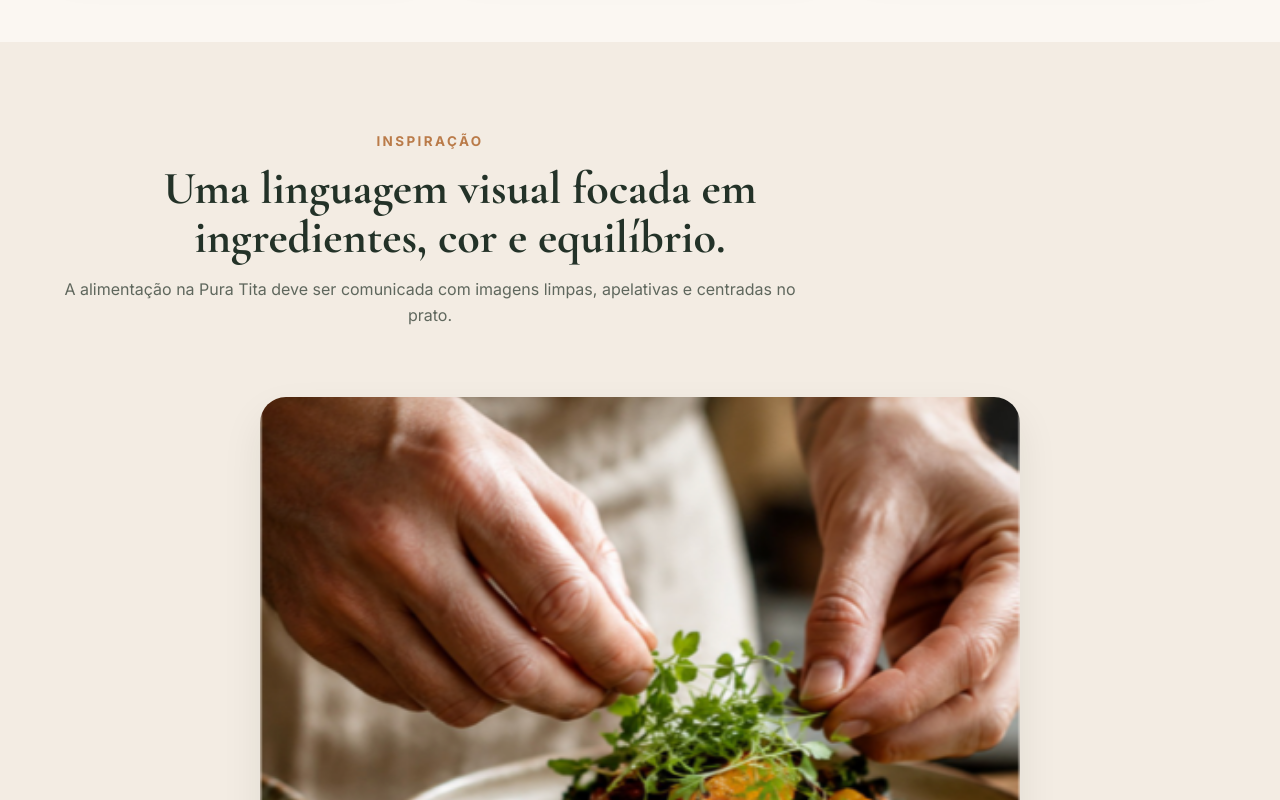
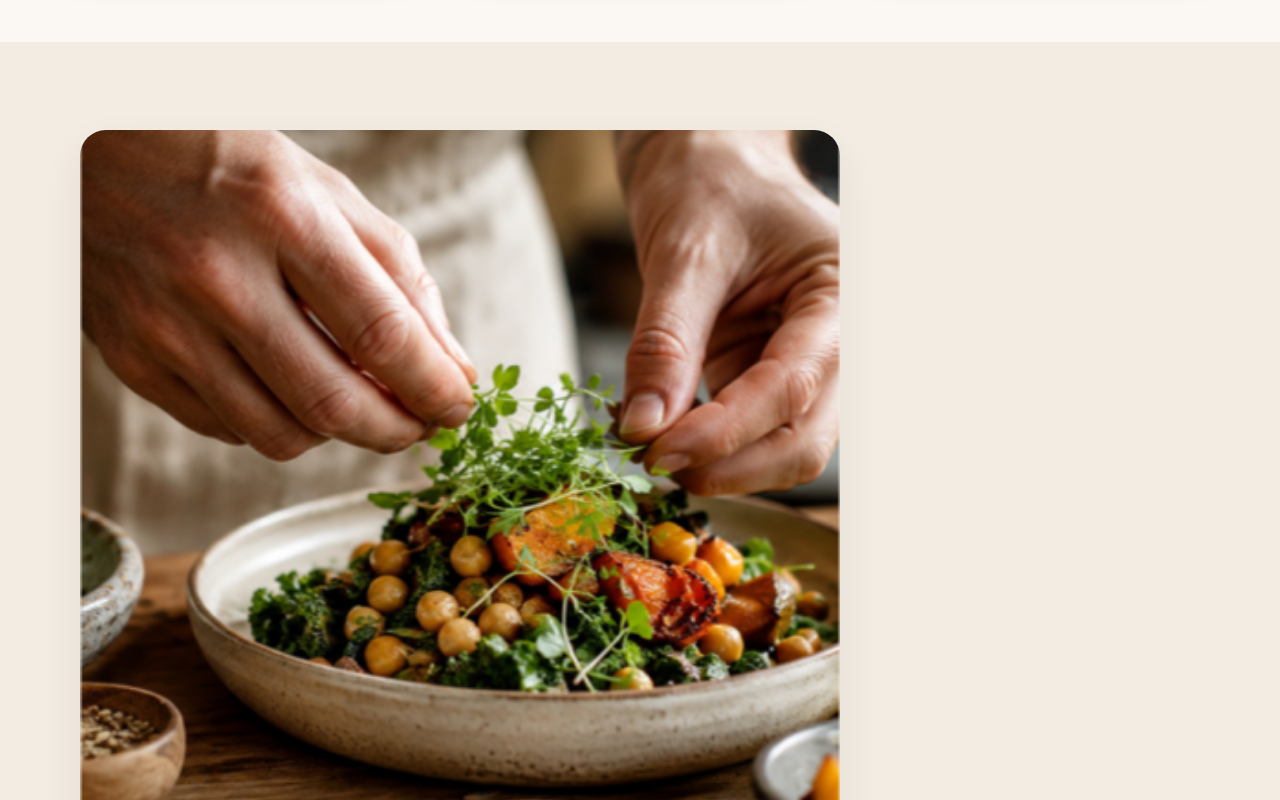
Before and after one commit to puratita/pura-tita-site, a plain HTML site: page alimentacao.html in a window 1280 px wide. Shown: the part 1240-2040 px from the top of the page. Drawn offline with nearby package versions, Linux system fonts and the light colour scheme.

Commit message:
Update alimentacao.html

```diff
--- a/alimentacao.html
+++ b/alimentacao.html
@@ -83,10 +83,6 @@
   <section class="section section-tint">
     <div class="container image-highlight-block">
       <div class="section-heading center narrow">
-        <p class="eyebrow">Inspiração</p>
-        <h2>Uma linguagem visual focada em ingredientes, cor e equilíbrio.</h2>
-        <p>A alimentação na Pura Tita deve ser comunicada com imagens limpas, apelativas e centradas no prato.</p>
-      </div>
       <img class="full-width-feature" src="assets/images/alimentacao-2.png" alt="Prato de alimentação natural e funcional com ingredientes frescos" />
     </div>
   </section>
```
